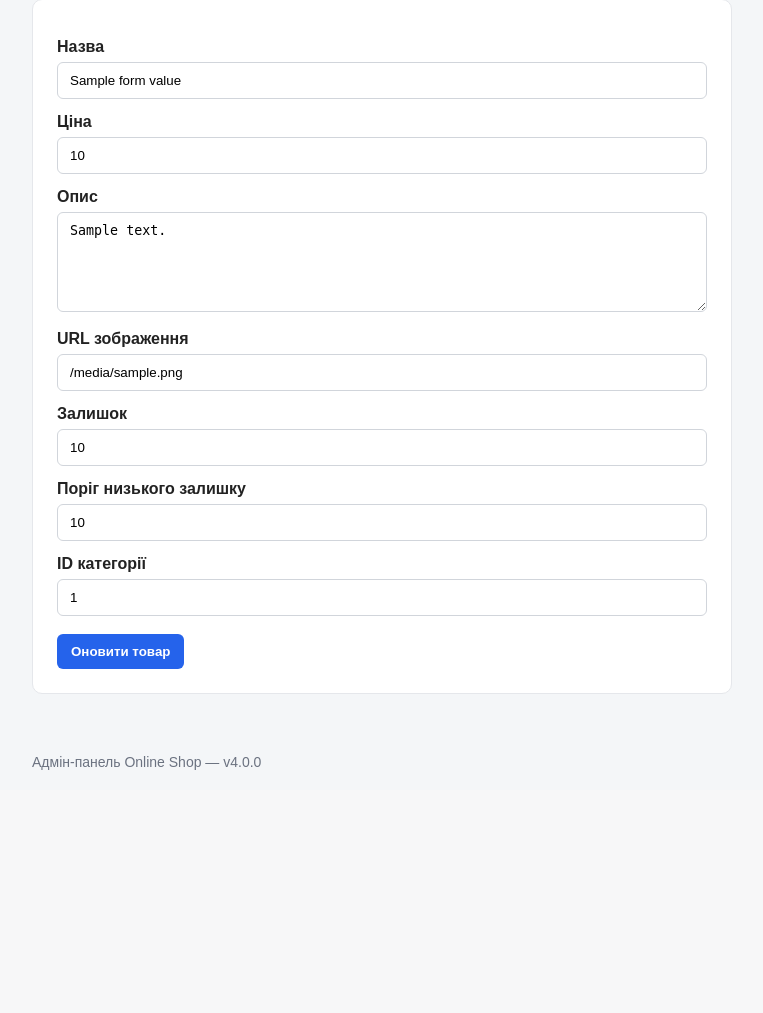
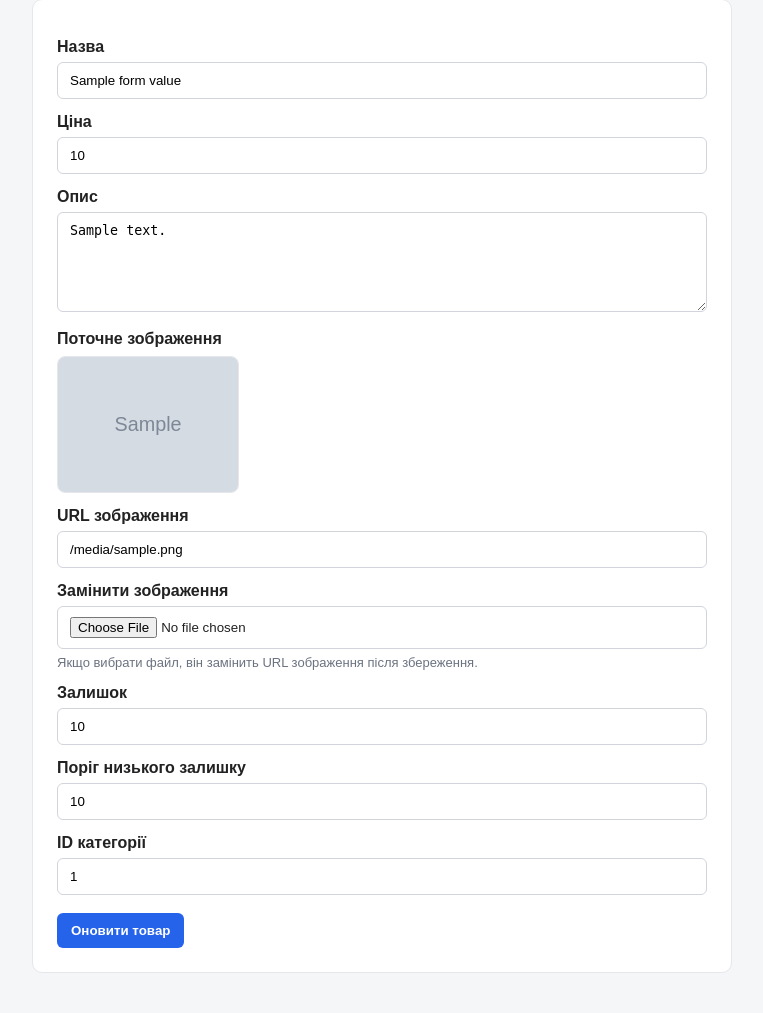
Before and after one commit to Pavlo-Stelmakh/online_shop, a FastAPI app: template templates/admin_product_edit.html in a window 1280 px wide. Shown: the part 247-1260 px from the top of the page, without its empty margins (8-771 px from the left). Before the commit the page ends 1017 px from the top, so only its background shows below. Run offline with FastAPI, Linux system fonts and the light colour scheme; the template is opened without the code that fills it: most values are stand-ins (such as "Sample title", 1, 10 or a date in 2020); grey boxes marked "Sample" are stand-in pictures.

Commit message:
Add admin product image uploads

```diff
--- a/templates/admin_product_create.html
+++ b/templates/admin_product_create.html
@@ -130,7 +130,7 @@
                 <div class="error">{{ error }}</div>
             {% endif %}
 
-            <form method="post" action="/admin/products/new">
+            <form method="post" action="/admin/products/new" enctype="multipart/form-data">
                 <input type="hidden" name="csrf_token" value="{{ csrf_token }}">
                 <label for="name">Назва</label>
                 <input id="name" type="text" name="name" value="{{ form_values.get('name', '') }}" required>
@@ -143,6 +143,9 @@
 
                 <label for="image_url">URL зображення</label>
                 <input id="image_url" type="text" name="image_url" value="{{ form_values.get('image_url', '') }}">
+
+                <label for="image_file">Завантажити зображення</label>
+                <input id="image_file" type="file" name="image_file" accept="image/jpeg,image/png,image/webp">
 
                 <label for="stock">Залишок</label>
                 <input id="stock" type="number" name="stock" min="0" value="{{ form_values.get('stock', '') }}" required>
--- a/templates/admin_product_edit.html
+++ b/templates/admin_product_edit.html
@@ -100,6 +100,23 @@
             margin-bottom: 14px;
         }
 
+        .current-product-image {
+            display: block;
+            width: 180px;
+            max-width: 100%;
+            height: auto;
+            margin: 8px 0 12px;
+            border: 1px solid #e5e7eb;
+            border-radius: 8px;
+            background: #f9fafb;
+        }
+
+        .image-help {
+            margin: 6px 0 0;
+            color: #6b7280;
+            font-size: 13px;
+        }
+
         footer {
             padding: 20px 40px;
             color: #6b7280;
@@ -191,7 +208,7 @@
                 <div class="error">{{ error }}</div>
             {% endif %}
 
-            <form id="editProductForm" method="post" action="/admin/products/{{ product.id }}/edit">
+            <form id="editProductForm" method="post" action="/admin/products/{{ product.id }}/edit" enctype="multipart/form-data">
                 <input type="hidden" name="csrf_token" value="{{ csrf_token }}">
                 <label for="name">Назва</label>
                 <input id="name" type="text" name="name" value="{{ form_values.get('name', product.name) }}" required>
@@ -202,8 +219,21 @@
                 <label for="description">Опис</label>
                 <textarea id="description" name="description" required>{{ form_values.get('description', product.description) }}</textarea>
 
+                {% if product.image_url %}
+                    <label>Поточне зображення</label>
+                    <img
+                        class="current-product-image"
+                        src="{{ product.image_url }}"
+                        alt="Поточне зображення {{ product.name }}"
+                    >
+                {% endif %}
+
                 <label for="image_url">URL зображення</label>
                 <input id="image_url" type="text" name="image_url" value="{{ form_values.get('image_url', product.image_url or '') }}">
+
+                <label for="image_file">Замінити зображення</label>
+                <input id="image_file" type="file" name="image_file" accept="image/jpeg,image/png,image/webp">
+                <p class="image-help">Якщо вибрати файл, він замінить URL зображення після збереження.</p>
 
                 <label for="stock">Залишок</label>
                 <input id="stock" type="number" name="stock" min="0" value="{{ form_values.get('stock', product.stock) }}" required>
```
Also changed, not shown: routes/admin/products.py (+61 -3 lines), tests/test_admin_ui.py (+114 -1 lines).
